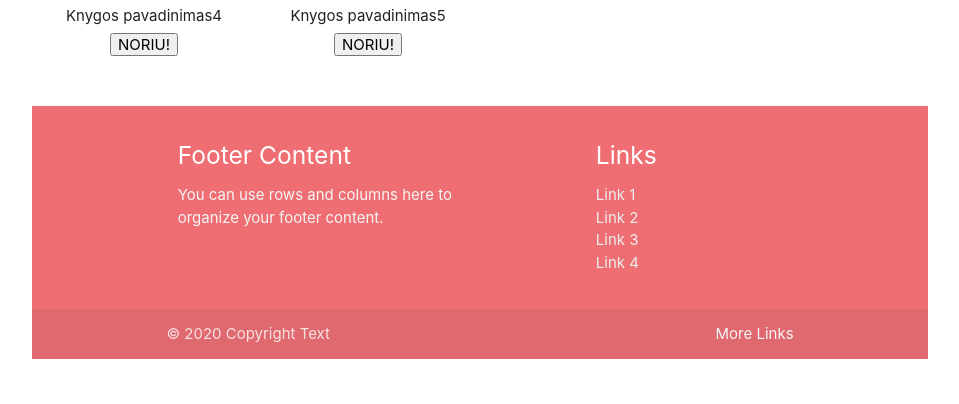
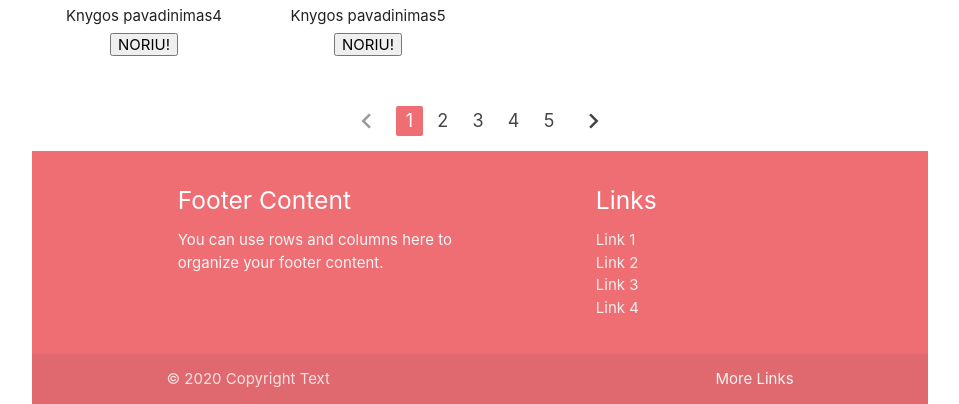
Before and after one commit to EldarViduto/betkoks, a PHP site: page / in a window 1280 px wide. Shown: the part 951-1355 px from the top of the page, without its empty margins (160-1119 px from the left). Before the commit the page ends 1310 px from the top, so only its background shows below. Run offline with PHP 8.4, Linux system fonts and the light colour scheme.

Commit message:
Pagination and Logo

```diff
--- a/header.php
+++ b/header.php
@@ -18,6 +18,7 @@
 <body>
 
 <nav class="container">
+<a href="#!" class="brand-logo">Logo</a>
     <div class="nav-wrapper container">
       <form>
         <div class="input-field">
--- a/index.php
+++ b/index.php
@@ -72,6 +72,15 @@
       </div>
     </div>
   </div>
+  <ul class="pagination center-align">
+    <li class="disabled"><a href="#!"><i class="material-icons">chevron_left</i></a></li>
+    <li class="active"><a href="#!">1</a></li>
+    <li class="waves-effect"><a href="#!">2</a></li>
+    <li class="waves-effect"><a href="#!">3</a></li>
+    <li class="waves-effect"><a href="#!">4</a></li>
+    <li class="waves-effect"><a href="#!">5</a></li>
+    <li class="waves-effect"><a href="#!"><i class="material-icons">chevron_right</i></a></li>
+  </ul>
 </main>
 
 
```
